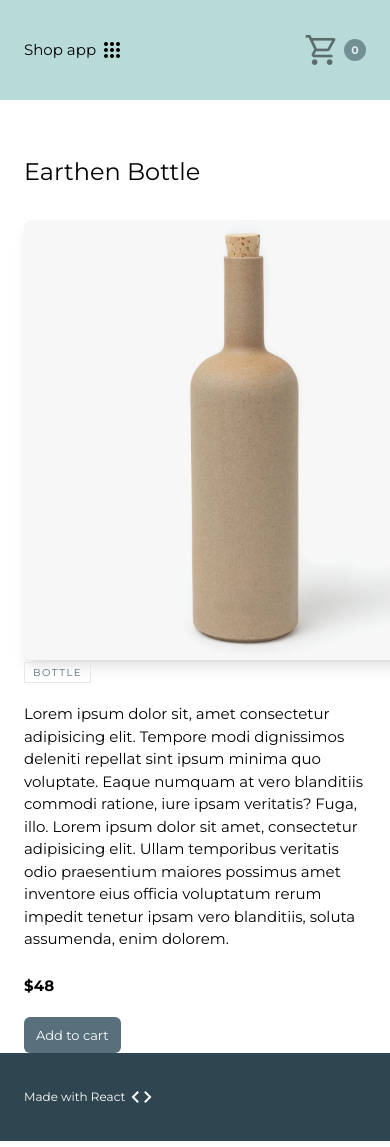
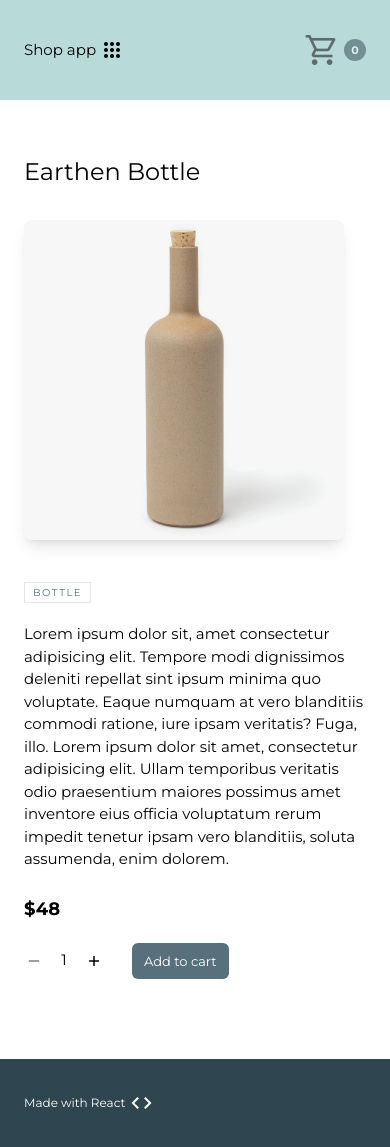
Before and after one commit to Rostyk27/react-shop, a React (Create React App) app: page /products/earthen-bottle in a window 390 px wide. Built offline with nearby package versions, Linux system fonts and the light colour scheme.

Commit message:
product-quantity-controls

```diff
--- a/src/components/loop-items/CartItem.tsx
+++ b/src/components/loop-items/CartItem.tsx
@@ -1,4 +1,5 @@
 import { Link } from 'react-router-dom';
+import ProductQuantityControls from '../product-parts/ProductQuantityControls';
 import { IProduct } from '../../types';
 
 export default function CartItem({
@@ -44,12 +45,12 @@ export default function CartItem({
         </h5>
       </div>
 
-      <div className="mt-4 flex items-center justify-end sm:mt-0 sm:justify-normal">
+      <div className="mt-6 flex items-center justify-end sm:mt-0 sm:justify-normal">
         <div className="flex w-[160px] items-center justify-center">
           <button
             {...a11y}
             type="button"
-            className="flex hover:text-color-error"
+            className="mr-[20px] flex hover:text-color-error"
             onClick={() => onRemoveFromCart(item.product.id)}
           >
             <span className="material-symbols-outlined text-[20px]">
@@ -57,34 +58,12 @@ export default function CartItem({
             </span>
           </button>
 
-          <div className="ml-[20px] flex w-[80px] items-center">
-            <button
-              {...a11y}
-              type="button"
-              disabled={item.quantity === 1}
-              className="flex hover:text-color-success"
-              onClick={() =>
-                onUpdateQuantity(item.product.id, item.quantity - 1)
-              }
-            >
-              <span className="material-symbols-outlined text-[20px]">
-                remove
-              </span>
-            </button>
-
-            <span className="w-[40px] text-center">{item.quantity}</span>
-
-            <button
-              {...a11y}
-              type="button"
-              className="flex hover:text-color-success"
-              onClick={() =>
-                onUpdateQuantity(item.product.id, item.quantity + 1)
-              }
-            >
-              <span className="material-symbols-outlined text-[20px]">add</span>
-            </button>
-          </div>
+          <ProductQuantityControls
+            a11y={a11y}
+            id={item.product.id}
+            quantity={item.quantity}
+            onQuantityChange={onUpdateQuantity}
+          />
         </div>
 
         <strong className="w-[50px] text-center">
--- a/src/components/pages/ProductSingle.tsx
+++ b/src/components/pages/ProductSingle.tsx
@@ -3,6 +3,7 @@ import { useParams } from 'react-router-dom';
 
 import ProductCategory from '../product-parts/ProductCategory';
 import ProductPrice from '../product-parts/ProductPrice';
+import ProductQuantityControls from '../product-parts/ProductQuantityControls';
 import ProductButton from '../product-parts/ProductButton';
 import Error404 from './404';
 
@@ -30,17 +31,21 @@ export default function ProductSingle({
     setProduct(foundProduct || null);
   }, [products, productLink]);
 
+  const handleQuantityChange = (id: number, quantity: number) => {
+    setProductQuantity(quantity);
+  };
+
   if (product === null) {
     return <Error404 />;
   }
 
   return (
-    <div className="product__single">
+    <div className="product__single mb-20 md:mb-24">
       <div className="container">
         <h1>{product.name}</h1>
 
         <div className="max-w-[940px] md:flex">
-          <figure className="flex w-[440px] overflow-hidden rounded-lg shadow-lg">
+          <figure className="mb-10 flex w-[320px] max-w-full overflow-hidden rounded-lg shadow-lg md:mb-0 lg:w-[440px]">
             <img
               className="object-cover object-center"
               src={product.imageSrc}
@@ -55,6 +60,17 @@ export default function ProductSingle({
 
             <ProductPrice price={product.price} />
 
+            <div className="flex items-center">
+              {product.inStock && (
+                <div className="mr-7">
+                  <ProductQuantityControls
+                    id={product.id}
+                    quantity={productQuantity}
+                    onQuantityChange={handleQuantityChange}
+                  />
+                </div>
+              )}
+
               <ProductButton
                 id={product.id}
                 inStock={product.inStock}
@@ -65,5 +81,6 @@ export default function ProductSingle({
           </div>
         </div>
       </div>
+    </div>
   );
 }
--- a/src/components/pages/Products.tsx
+++ b/src/components/pages/Products.tsx
@@ -126,7 +126,7 @@ export default function Products({
   };
 
   return (
-    <section className="products mb-16 lg:mb-20">
+    <section className="products mb-20 lg:mb-24">
       <div className="container">
         <h1>All products</h1>
 
--- a/src/components/product-parts/ProductPrice.tsx
+++ b/src/components/product-parts/ProductPrice.tsx
@@ -1,6 +1,6 @@
 export default function ProductPrice({ price }: { price: number }) {
   return (
-    <p className="mb-5 lg:text-lg">
+    <p className="mb-5 text-lg">
       <strong>${price}</strong>
     </p>
   );
--- /dev/null
+++ b/src/components/product-parts/ProductQuantityControls.tsx
@@ -0,0 +1,44 @@
+export default function ProductQuantityControls({
+  a11y = {
+    tabIndex: 0,
+    'aria-hidden': false,
+  },
+  id,
+  quantity,
+  onQuantityChange,
+}: {
+  a11y?:
+    | {
+        tabIndex: number;
+        'aria-hidden': boolean;
+      }
+    | boolean;
+  id: number;
+  quantity: number;
+  onQuantityChange: (id: number, quantity: number) => void;
+}) {
+  return (
+    <div className="flex w-[80px] items-center">
+      <button
+        type="button"
+        disabled={quantity === 1}
+        className="flex hover:text-color-success"
+        onClick={() => onQuantityChange(id, quantity - 1)}
+        {...(typeof a11y === 'object' && { ...a11y })}
+      >
+        <span className="material-symbols-outlined text-[20px]">remove</span>
+      </button>
+
+      <span className="w-[40px] text-center">{quantity}</span>
+
+      <button
+        type="button"
+        className="flex hover:text-color-success"
+        onClick={() => onQuantityChange(id, quantity + 1)}
+        {...(typeof a11y === 'object' && { ...a11y })}
+      >
+        <span className="material-symbols-outlined text-[20px]">add</span>
+      </button>
+    </div>
+  );
+}
```
Lines whose indentation alone changed are shown as unchanged.
